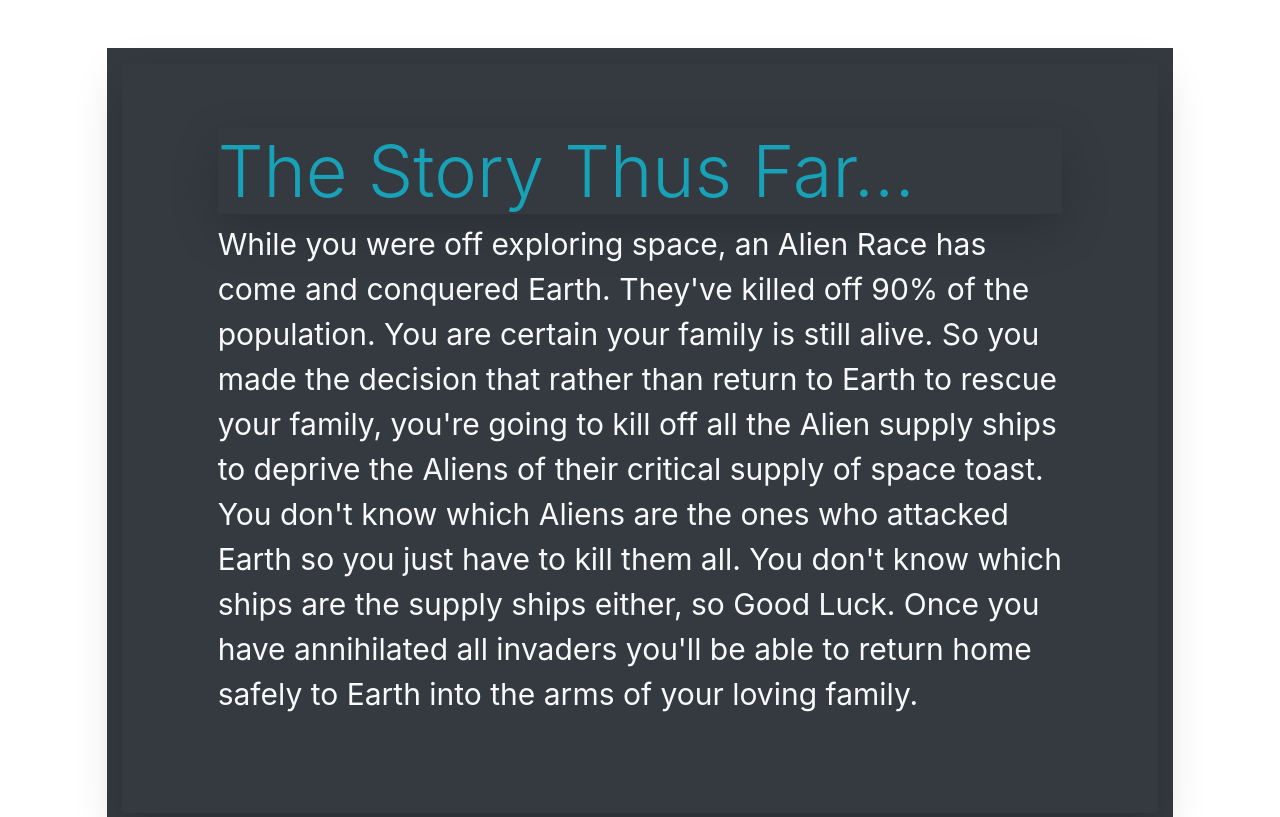
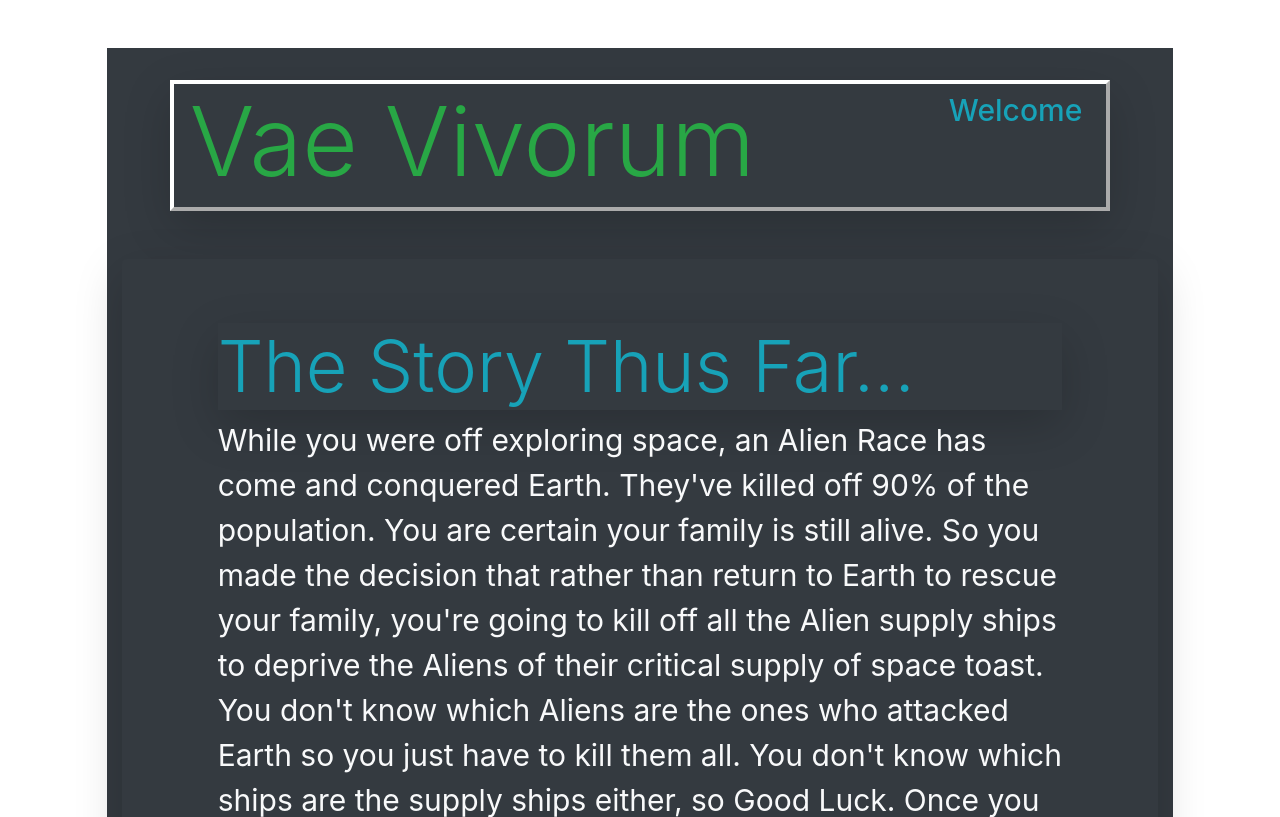
Before and after one commit to JonathanBallard/Coding_Dojo_Projects_Vae_Vivorum, a Flask app: page / in a window 1280 px wide. Shown: the top 817 px of the page. Run offline with Flask 2, Linux system fonts and the light colour scheme; some libraries are stand-ins or nearby versions.

Commit message:
final commit before deployment, i hope

```diff
--- a/static/js/gamevariables.js
+++ b/static/js/gamevariables.js
@@ -22,7 +22,7 @@ var keymap = {};
 var endOfGame = false;
 var muteToggle = false;
 var gameWinScore = 4000 * (difficultyRate + 0.5);  //standard
-// var gameWinScore = 15000;  //testing
+// var gameWinScore = 2500;  //testing
 var winLossModifier = 0.25;
 var gameFinished = false;
 
--- a/templates/index.html
+++ b/templates/index.html
@@ -28,7 +28,11 @@
 <body>
 
 <div class="container bg-dark mt-5 text-warning pt-3 col-xl-10">
+    <div id="topbar" class="d-flex flex-row mb-5 mx-5 mt-3 vaeBorder shadow-lg">
+        <h1 class="display-1 d-inline-flex text-success ml-3">Vae Vivorum</h1>
+        <h4 class="ml-auto d-inline-flex mt-2 text-info welcomeText mr-4">Welcome</h4>
 
+    </div>
 
     <div class="jumbotron bg-dark pt-5 shadow-lg">
         <div class="storyBar mx-5 bg-dark p-3 text-light">
```
Also changed, not shown: $vae_vivorum.db, readme.md.
